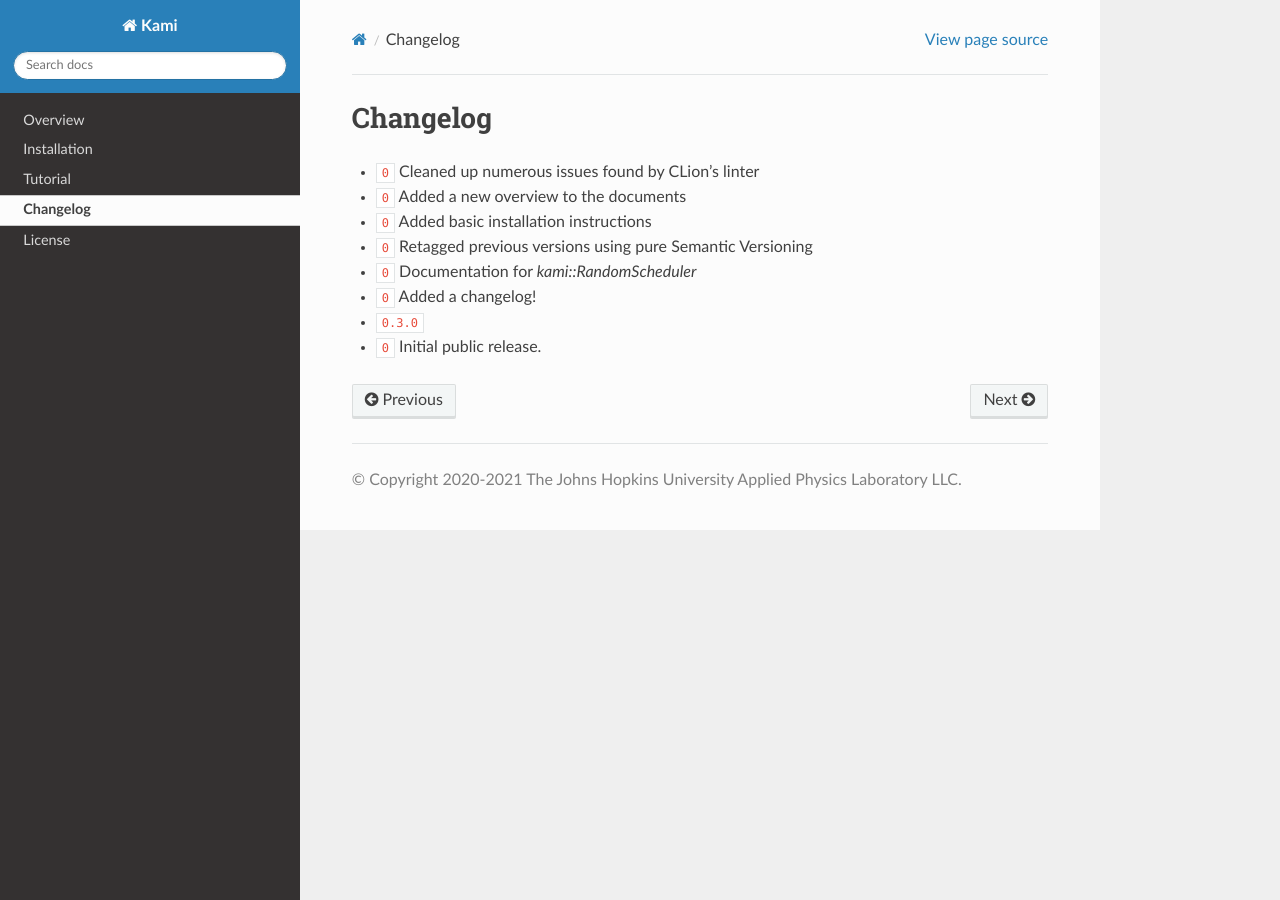
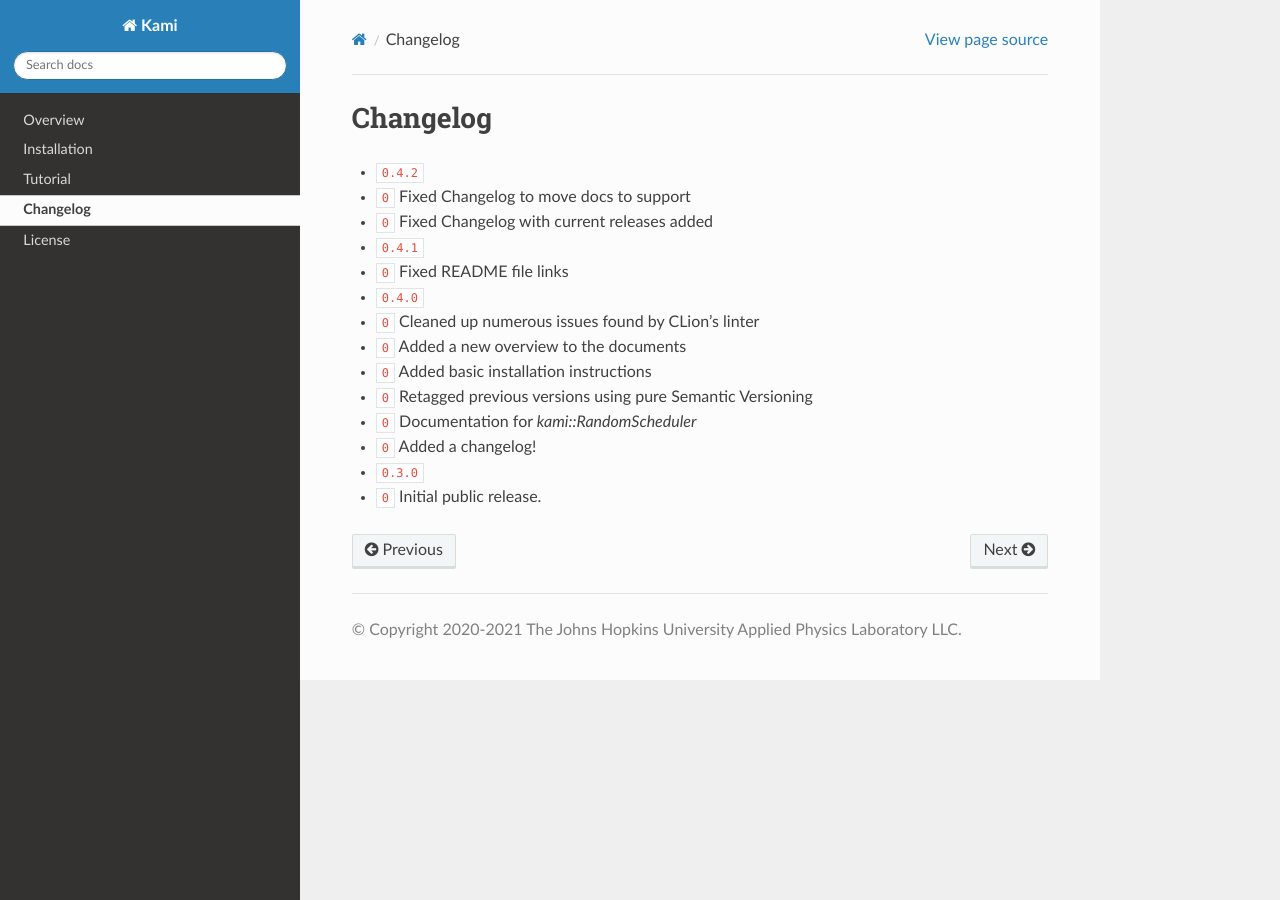
Before and after one commit to JHUAPL/kami, a Sphinx documentation site: the page built from docs/changelog.rst, in a window 1280 px wide. Built offline with Sphinx 7.4.7 and the Read the Docs theme 2.0.0, drawn with Linux system fonts in a browser that asks for light colours; pages that are not in the unit, such as notebooks, are missing from menus; the version number could not be read and is left out; cross-references to code outside the pages are shown as plain code.

Commit message:
Patches to changelog

```diff
--- a/docs/changelog.rst
+++ b/docs/changelog.rst
@@ -1,12 +1,20 @@
 Changelog
 =========
 
+- :release:`0.4.2 <2021.09.25>`
+- :bug:`0` Fixed Changelog to move docs to support
+- :bug:`0` Fixed Changelog with current releases added
+
+- :release:`0.4.1 <2021.09.25>`
+- :bug:`0` Fixed README file links
+
+- :release:`0.4.0 <2021.09.25>`
 - :bug:`0` Cleaned up numerous issues found by CLion's linter
-- :feature:`0` Added a new overview to the documents
-- :feature:`0` Added basic installation instructions
+- :support:`0` Added a new overview to the documents
+- :support:`0` Added basic installation instructions
 - :bug:`0` Retagged previous versions using pure Semantic Versioning
-- :feature:`0` Documentation for `kami::RandomScheduler`
-- :feature:`0` Added a changelog!
+- :support:`0` Documentation for `kami::RandomScheduler`
+- :support:`0` Added a changelog!
 
 - :release:`0.3.0 <2021.09.20>`
 - :feature:`0` Initial public release.
--- a/docs/conf.py
+++ b/docs/conf.py
@@ -48,6 +48,7 @@ extensions = [
 
 # 'releases' (changelog) settings
 releases_github_path = "JHUAPL/kami"
+releases_unstable_prehistory = True
 
 # Add any paths that contain templates here, relative to this directory.
 templates_path = ['_templates']
```
